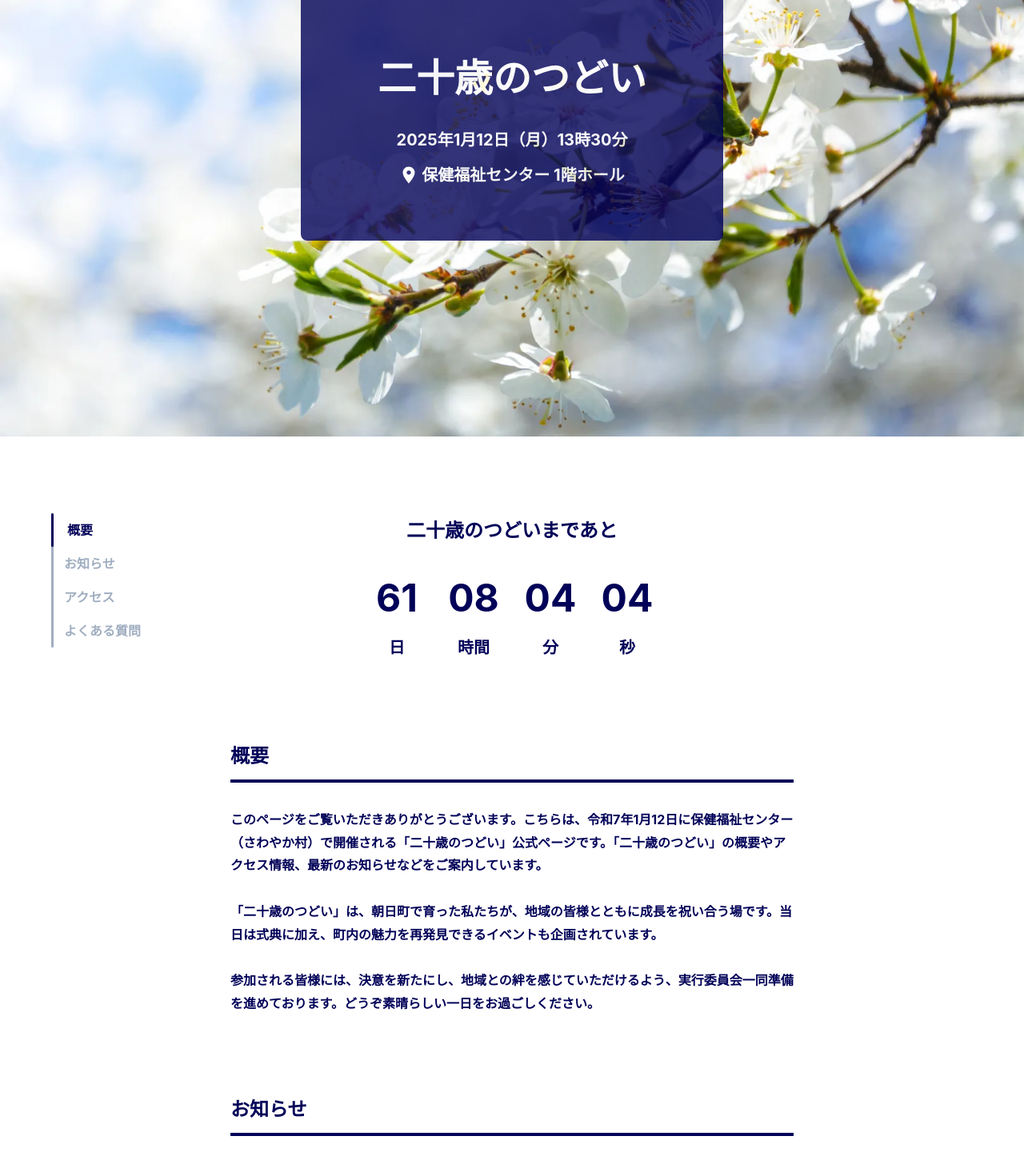
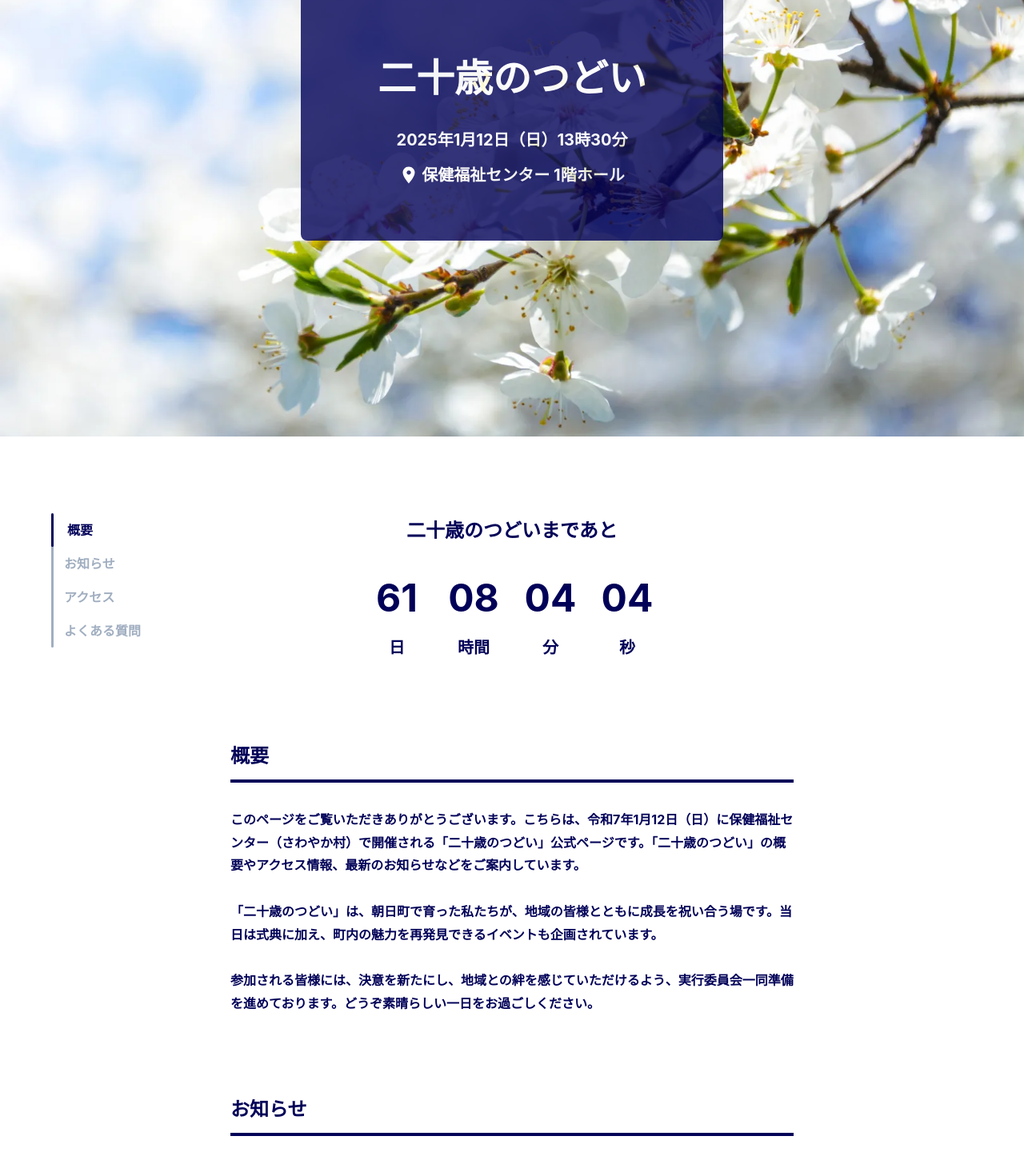
Before and after one commit to yushin-ito/Entyoukai, a React (Vite) app: page / in a window 1280 px wide. Shown: the part 254-1705 px from the top of the page at 80% size. Built offline with nearby package versions, Linux system fonts and the light colour scheme; no server answers.

Commit message:
fix: 日付の修正

```diff
--- a/src/components/organisms/MainVisual.tsx
+++ b/src/components/organisms/MainVisual.tsx
@@ -268,7 +268,7 @@ const MainVisual = () => {
             fontWeight="bold"
             color="white"
           >
-            2025年1月12日（月）13時30分
+            2025年1月12日（日）13時30分
           </Text>
 
           <HStack alignItems="center" spacing="1">
--- a/src/pages/Top.tsx
+++ b/src/pages/Top.tsx
@@ -53,7 +53,7 @@ const Top = () => {
         <VStack id="overview" w="100%" spacing={{ base: "4", sm: "8" }}>
           <SectionTitle title="概要" />
           <Text fontSize={{ base: "sm", sm: "md" }} fontWeight="bold">
-            このページをご覧いただきありがとうございます。こちらは、令和7年1月12日に保健福祉センター（さわやか村）で開催される「二十歳のつどい」公式ページです。「二十歳のつどい」の概要やアクセス情報、最新のお知らせなどをご案内しています。
+            このページをご覧いただきありがとうございます。こちらは、令和7年1月12日（日）に保健福祉センター（さわやか村）で開催される「二十歳のつどい」公式ページです。「二十歳のつどい」の概要やアクセス情報、最新のお知らせなどをご案内しています。
             <br />
             <br />
             「二十歳のつどい」は、朝日町で育った私たちが、地域の皆様とともに成長を祝い合う場です。当日は式典に加え、町内の魅力を再発見できるイベントも企画されています。
```
